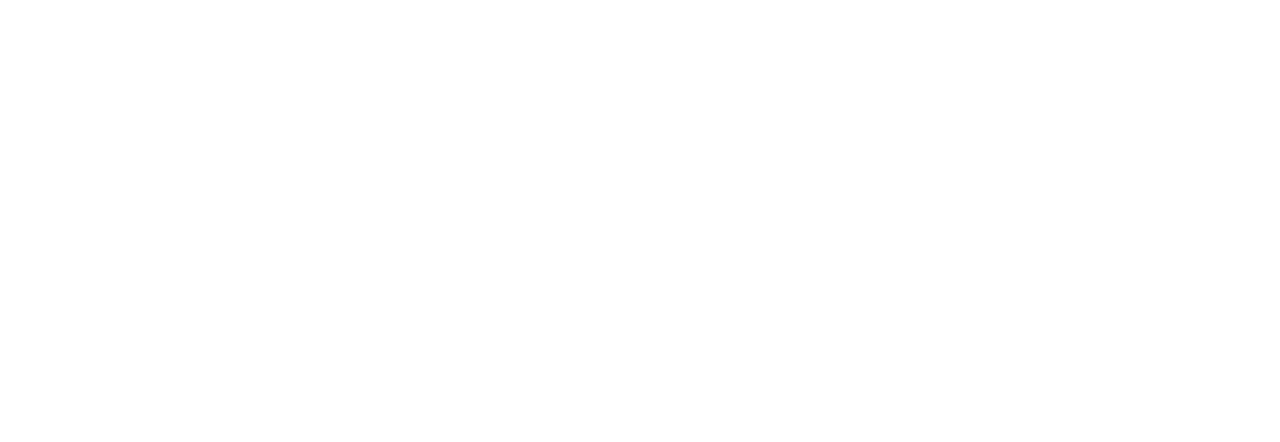
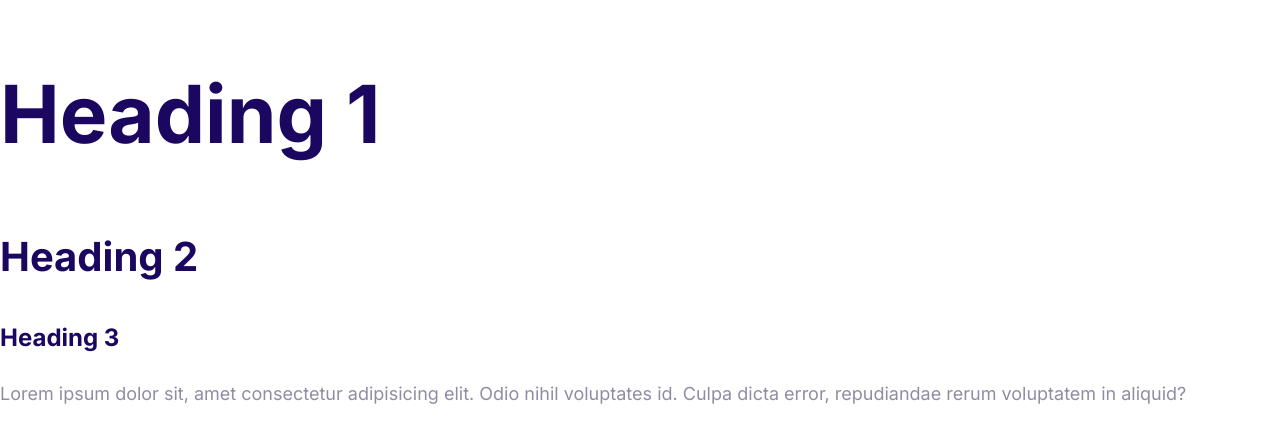
Before and after one commit to Joseb89/moshify, a plain HTML site: page index.html in a window 1280 px wide. Drawn offline with Linux system fonts and the light colour scheme.

Commit message:
Added headings and text.

```diff
--- a/index.html
+++ b/index.html
@@ -5,8 +5,22 @@
     <meta http-equiv="X-UA-Compatible" content="IE=edge" />
     <meta name="viewport" content="width=device-width, initial-scale=1.0" />
     <title>Document</title>
+    <link rel="preconnect" href="https://fonts.googleapis.com" />
+    <link rel="preconnect" href="https://fonts.gstatic.com" crossorigin />
+    <link
+      href="https://fonts.googleapis.com/css2?family=Inter:wght@400;700&display=swap"
+      rel="stylesheet"
+    />
     <link rel="stylesheet" href="css/normalize.css" />
     <link rel="stylesheet" href="css/styles.css" />
   </head>
-  <body></body>
+  <body>
+    <h1>Heading 1</h1>
+    <h2>Heading 2</h2>
+    <h3>Heading 3</h3>
+    <p>
+      Lorem ipsum dolor sit, amet consectetur adipisicing elit. Odio nihil
+      voluptates id. Culpa dicta error, repudiandae rerum voluptatem in aliquid?
+    </p>
+  </body>
 </html>
```
